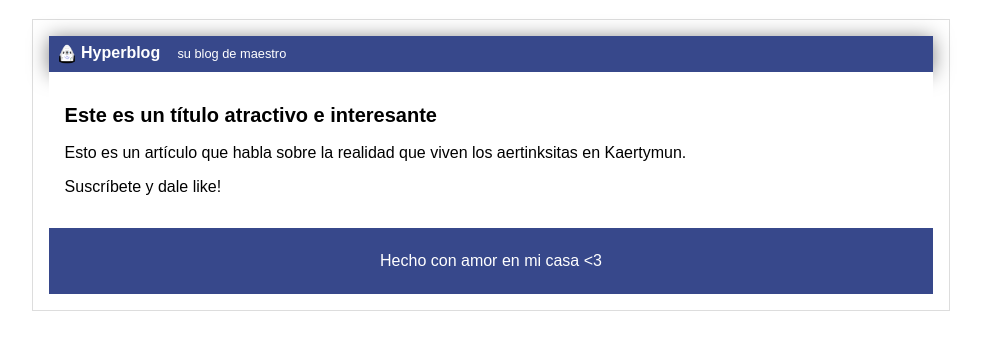
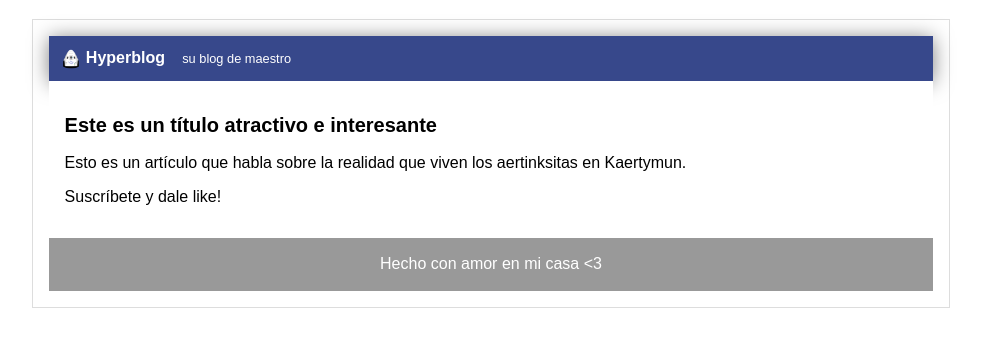
Before and after one commit to tacomasterx/hyperblog, a plain HTML site: page blog.html in a window 1280 px wide. Shown: the part 61-410 px from the top of the page, without its empty margins (149-1130 px from the left). Drawn offline with Linux system fonts and the light colour scheme.

Commit message:
Agregado header y footer

```diff
--- a/css/style.css
+++ b/css/style.css
@@ -12,7 +12,7 @@ body
     color: white;
     font-weight: bold;
     margin: 0;
-    padding: 0.5em;
+    padding: 0.8em;
 }
 
 #cabecera #logo
@@ -52,8 +52,9 @@ body
 
 #footer
 {
-    background: #37488b;
+    background: #999;
     color: white;
     text-align: center;
-    padding: 0.5em;
+    margin: 0;
+    padding: 0.1em;
 }
```
